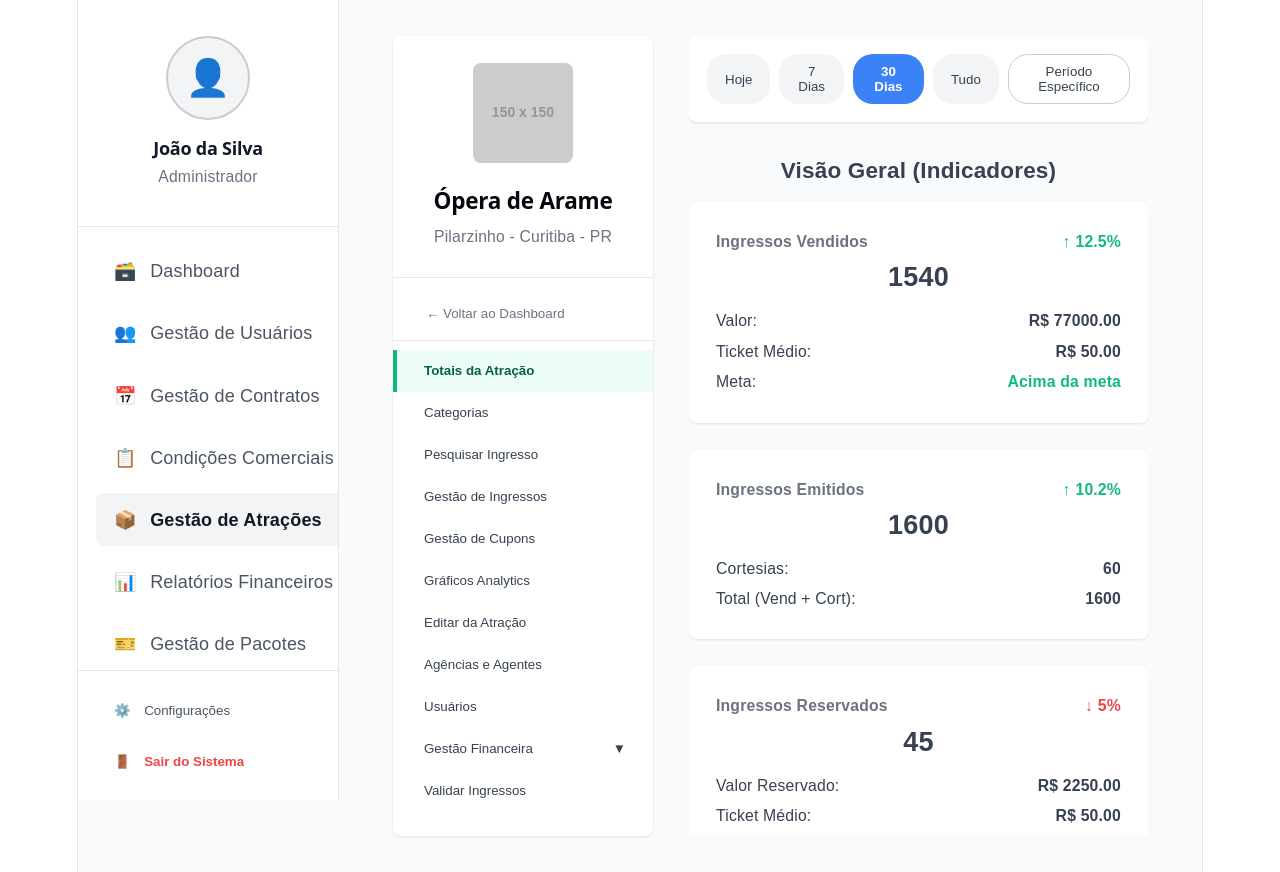
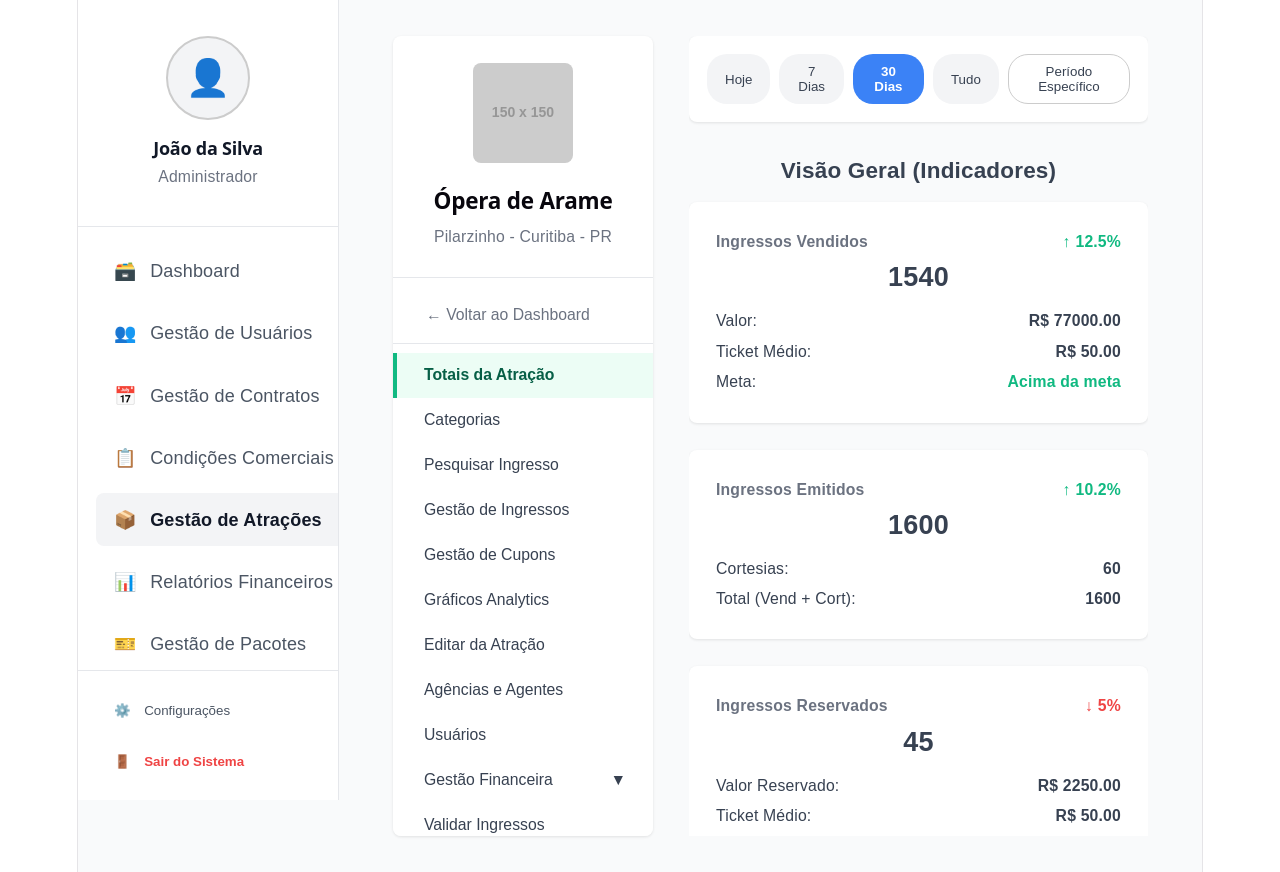
Before and after one commit to viniciuscasagrande-creator/Curitiba-360, a React (Vite) app in the folder curitiba360-backoffice/: page /atracoes/1/totais in a window 1280 px wide. Built offline with nearby package versions, Linux system fonts and the light colour scheme; sample sign-in values are in the browser's storage.

Commit message:
feat: adiciona navegacao dinamica no menu lateral da atracao em TotaisAtracao.jsx

```diff
--- a/curitiba360-backoffice/src/pages/TotaisAtracao.jsx
+++ b/curitiba360-backoffice/src/pages/TotaisAtracao.jsx
@@ -1,9 +1,9 @@
-// src/pages/TotaisAtracao.jsx
 import { useState } from 'react';
-import { useNavigate } from 'react-router-dom';
+import { useNavigate, useParams } from 'react-router-dom';
 
 export default function TotaisAtracao() {
   const navigate = useNavigate();
+  const { id } = useParams();
 
   // RF-004.08 a RF-004.12: Filtros de Período (Padrão: 30 Dias)
   const [filtroRapido, setFiltroRapido] = useState('30 Dias');
@@ -67,29 +67,32 @@ export default function TotaisAtracao() {
           <ul style={{ listStyle: 'none', padding: 0, margin: 0 }}>
             {/* RF-004.07: Voltar ao Dashboard Geral */}
             <li style={{ padding: '0.5rem 1.5rem' }}>
-              <button onClick={() => navigate('/dashboard')} style={{ background: 'none', border: 'none', color: '#6b7280', cursor: 'pointer', display: 'flex', alignItems: 'center', gap: '0.5rem', width: '100%', textAlign: 'left' }}>
+              <button onClick={() => navigate('/dashboard')} style={{ background: 'none', border: 'none', color: '#6b7280', cursor: 'pointer', display: 'flex', alignItems: 'center', gap: '0.5rem', width: '100%', textAlign: 'left', fontSize: '0.875rem' }}>
                 ← Voltar ao Dashboard
               </button>
             </li>
             <hr style={{ margin: '0.5rem 0', border: 'none', borderTop: '1px solid #e5e7eb' }} />
 
             {[
-              { id: 'totais', label: 'Totais da Atração', ativo: true },
-              { id: 'categorias', label: 'Categorias' },
-              { id: 'pesquisar_ingresso', label: 'Pesquisar Ingresso' },
-              { id: 'gestao_ingressos', label: 'Gestão de Ingressos' },
-              { id: 'cupons', label: 'Gestão de Cupons' },
-              { id: 'analytics', label: 'Gráficos Analytics' },
-              { id: 'editar', label: 'Editar da Atração' },
-              { id: 'agencias', label: 'Agências e Agentes' },
-              { id: 'usuarios', label: 'Usuários' }
+              { id: 'totais', label: 'Totais da Atração', path: `/atracoes/${id}/totais`, ativo: true },
+              { id: 'categorias', label: 'Categorias', path: `/atracoes` },
+              { id: 'pesquisar_ingresso', label: 'Pesquisar Ingresso', path: `/atendimento/pesquisar` },
+              { id: 'gestao_ingressos', label: 'Gestão de Ingressos', path: `/atracoes/${id}/ingressos` },
+              { id: 'cupons', label: 'Gestão de Cupons', path: `/atracoes/${id}/cupons` },
+              { id: 'analytics', label: 'Gráficos Analytics', path: `/analytics` },
+              { id: 'editar', label: 'Editar da Atração', path: `/atracoes` },
+              { id: 'agencias', label: 'Agências e Agentes', path: `/comercial/agentes` },
+              { id: 'usuarios', label: 'Usuários', path: `/dashboard` }
             ].map(item => (
               <li key={item.id}>
-                <button style={{
-                  width: '100%', padding: '0.75rem 1.5rem', border: 'none', background: item.ativo ? '#ecfdf5' : 'white',
-                  color: item.ativo ? '#065f46' : '#374151', fontWeight: item.ativo ? 'bold' : 'normal', textAlign: 'left',
-                  borderLeft: item.ativo ? '4px solid #10b981' : '4px solid transparent', cursor: 'pointer'
-                }}>
+                <button
+                  onClick={() => navigate(item.path)}
+                  style={{
+                    width: '100%', padding: '0.75rem 1.5rem', border: 'none', background: item.ativo ? '#ecfdf5' : 'white',
+                    color: item.ativo ? '#065f46' : '#374151', fontWeight: item.ativo ? 'bold' : 'normal', textAlign: 'left',
+                    borderLeft: item.ativo ? '4px solid #10b981' : '4px solid transparent', cursor: 'pointer', fontSize: '0.875rem'
+                  }}
+                >
                   {item.label}
                 </button>
               </li>
@@ -97,20 +100,20 @@ export default function TotaisAtracao() {
 
             {/* Menu Expansível Financeiro (RF-004.10) */}
             <li>
-              <button onClick={() => setFinanceiroExpandido(!financeiroExpandido)} style={{ width: '100%', padding: '0.75rem 1.5rem', border: 'none', background: 'white', color: '#374151', textAlign: 'left', borderLeft: '4px solid transparent', cursor: 'pointer', display: 'flex', justifyContent: 'space-between' }}>
+              <button onClick={() => setFinanceiroExpandido(!financeiroExpandido)} style={{ width: '100%', padding: '0.75rem 1.5rem', border: 'none', background: 'white', color: '#374151', textAlign: 'left', borderLeft: '4px solid transparent', cursor: 'pointer', display: 'flex', justifyContent: 'space-between', fontSize: '0.875rem' }}>
                 Gestão Financeira <span>{financeiroExpandido ? '▲' : '▼'}</span>
               </button>
               {financeiroExpandido && (
                 <ul style={{ listStyle: 'none', padding: 0, margin: 0, backgroundColor: '#f9fafb' }}>
-                  <li><button style={{ width: '100%', padding: '0.5rem 1.5rem 0.5rem 2.5rem', border: 'none', background: 'none', color: '#6b7280', textAlign: 'left', cursor: 'pointer' }}>Relatórios da Atração</button></li>
-                  <li><button style={{ width: '100%', padding: '0.5rem 1.5rem 0.5rem 2.5rem', border: 'none', background: 'none', color: '#6b7280', textAlign: 'left', cursor: 'pointer' }}>Negociação Financeira</button></li>
-                  <li><button style={{ width: '100%', padding: '0.5rem 1.5rem 0.5rem 2.5rem', border: 'none', background: 'none', color: '#6b7280', textAlign: 'left', cursor: 'pointer' }}>Resumo das Despesas</button></li>
+                  <li><button onClick={() => navigate('/financeiro/relatorios')} style={{ width: '100%', padding: '0.5rem 1.5rem 0.5rem 2.5rem', border: 'none', background: 'none', color: '#6b7280', textAlign: 'left', cursor: 'pointer', fontSize: '0.85rem' }}>Relatórios da Atração</button></li>
+                  <li><button onClick={() => navigate('/comercial/configuracoes')} style={{ width: '100%', padding: '0.5rem 1.5rem 0.5rem 2.5rem', border: 'none', background: 'none', color: '#6b7280', textAlign: 'left', cursor: 'pointer', fontSize: '0.85rem' }}>Negociação Financeira</button></li>
+                  <li><button onClick={() => navigate('/financeiro/relatorios')} style={{ width: '100%', padding: '0.5rem 1.5rem 0.5rem 2.5rem', border: 'none', background: 'none', color: '#6b7280', textAlign: 'left', cursor: 'pointer', fontSize: '0.85rem' }}>Resumo das Despesas</button></li>
                 </ul>
               )}
             </li>
 
             <li>
-              <button style={{ width: '100%', padding: '0.75rem 1.5rem', border: 'none', background: 'white', color: '#374151', textAlign: 'left', borderLeft: '4px solid transparent', cursor: 'pointer' }}>
+              <button onClick={() => navigate('/validacao')} style={{ width: '100%', padding: '0.75rem 1.5rem', border: 'none', background: 'white', color: '#374151', textAlign: 'left', borderLeft: '4px solid transparent', cursor: 'pointer', fontSize: '0.875rem' }}>
                 Validar Ingressos
               </button>
             </li>
```
